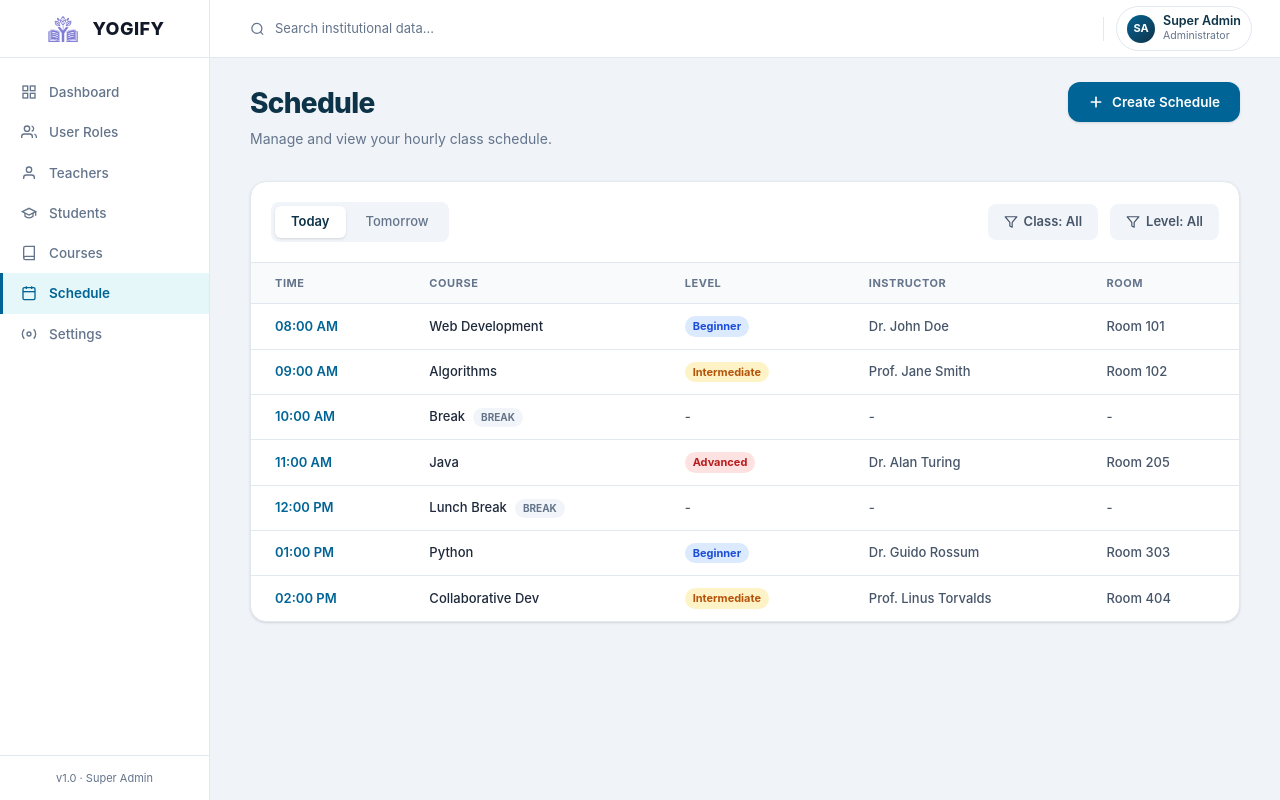
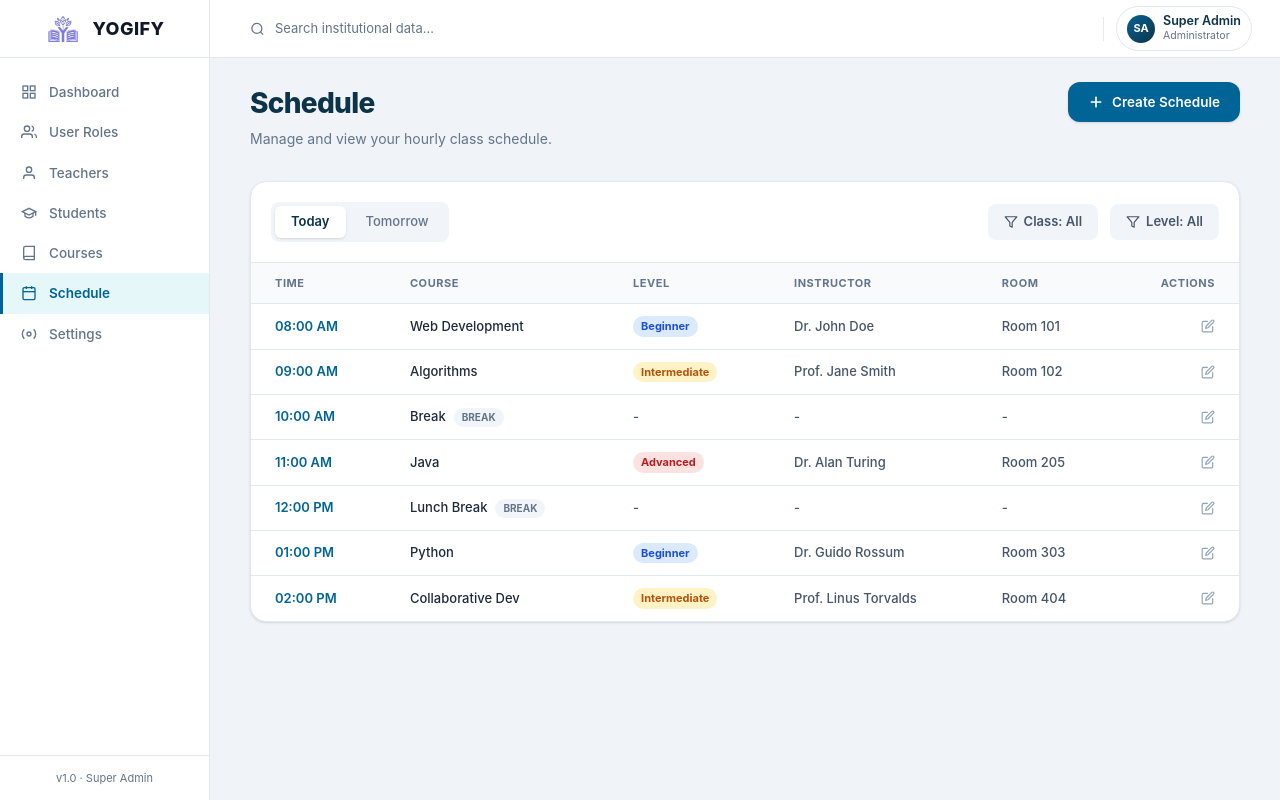
Before and after one commit to Adarsh-shres/Academy-Management-System, a React (Vite) app in the folder client/: page /schedule in a window 1280 px wide. Built offline with nearby package versions, Linux system fonts and the light colour scheme.

Commit message:
added edit schedule action button

```diff
--- a/client/src/pages/SchedulePage.tsx
+++ b/client/src/pages/SchedulePage.tsx
@@ -121,6 +121,7 @@ export default function SchedulePage() {
                 <th className="py-3 px-6 text-[11px] font-bold text-[#64748b] uppercase tracking-wider">Level</th>
                 <th className="py-3 px-6 text-[11px] font-bold text-[#64748b] uppercase tracking-wider">Instructor</th>
                 <th className="py-3 px-6 text-[11px] font-bold text-[#64748b] uppercase tracking-wider">Room</th>
+                <th className="py-3 px-6 text-[11px] font-bold text-[#64748b] uppercase tracking-wider text-right">Actions</th>
               </tr>
             </thead>
             <tbody>
@@ -145,11 +146,18 @@ export default function SchedulePage() {
                     </td>
                     <td className="py-3 px-6 text-[13px] font-medium text-[#475569]">{item.instructor}</td>
                     <td className="py-3 px-6 text-[13px] font-medium text-[#475569]">{item.room}</td>
+                    <td className="py-3 px-6 text-right">
+                      <div className="flex items-center justify-end gap-3 text-[#94a3b8]">
+                        <button className="hover:text-[#006496] transition-colors cursor-pointer hover:scale-110 active:scale-95" title="Edit">
+                          <svg width="14" height="14" viewBox="0 0 24 24" fill="none" stroke="currentColor" strokeWidth="2" strokeLinecap="round" strokeLinejoin="round"><path d="M11 4H4a2 2 0 0 0-2 2v14a2 2 0 0 0 2 2h14a2 2 0 0 0 2-2v-7"/><path d="M18.5 2.5a2.121 2.121 0 0 1 3 3L12 15l-4 1 1-4 9.5-9.5z"/></svg>
+                        </button>
+                      </div>
+                    </td>
                   </tr>
                 ))
               ) : (
                 <tr>
-                  <td colSpan={5} className="py-10 text-center text-[13px] text-[#64748b]">No classes scheduled matching your criteria.</td>
+                  <td colSpan={6} className="py-10 text-center text-[13px] text-[#64748b]">No classes scheduled matching your criteria.</td>
                 </tr>
               )}
             </tbody>
```
